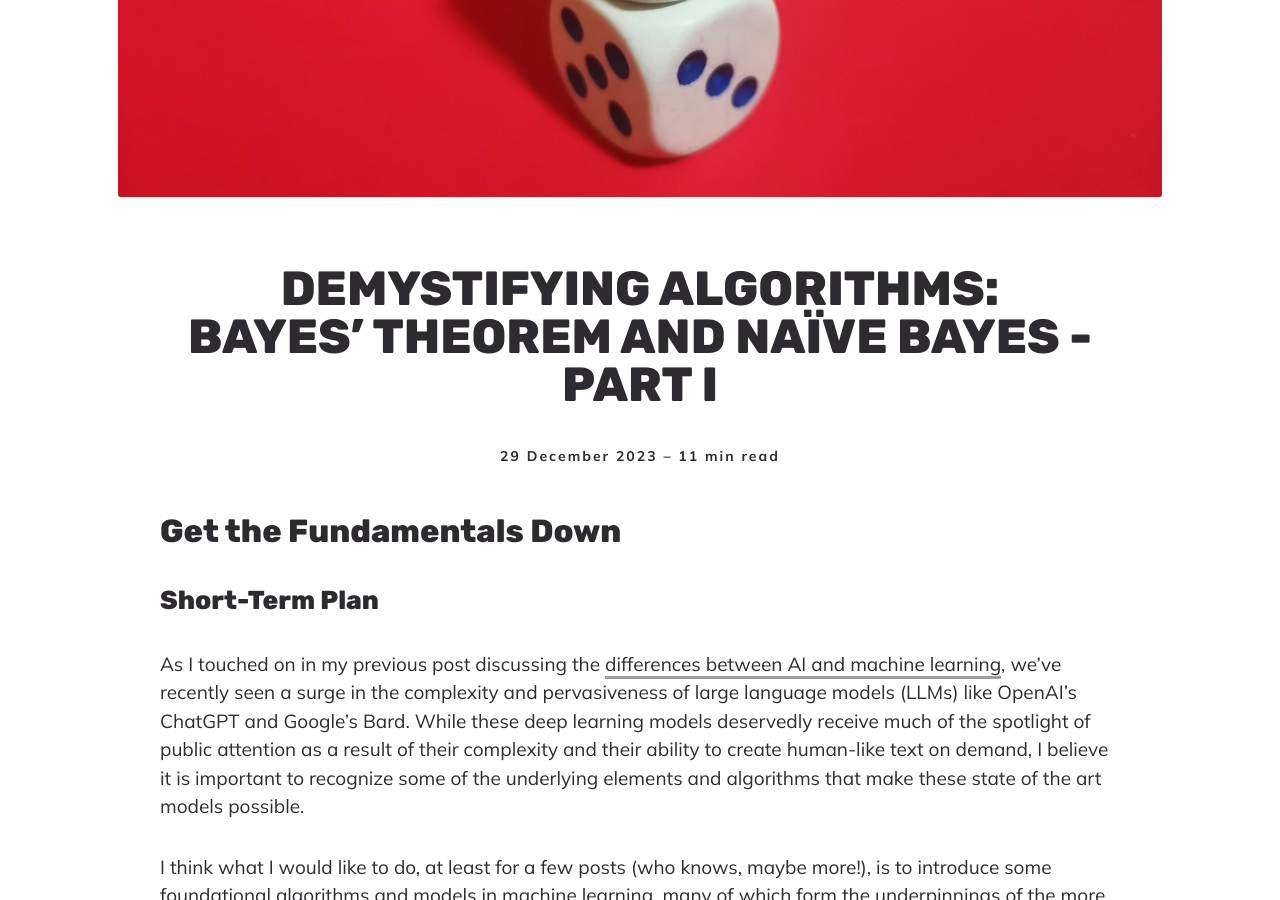
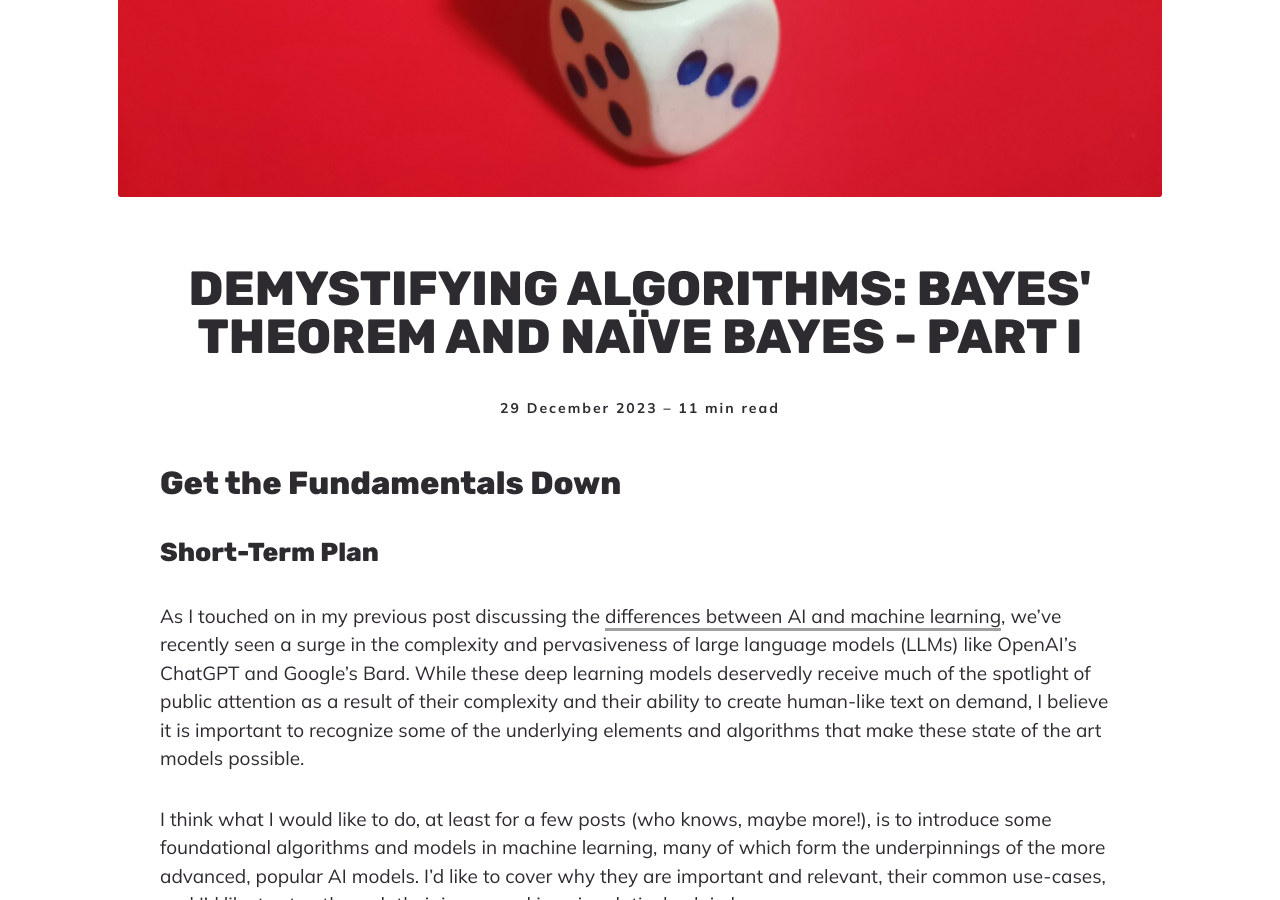
Before and after one commit to Jacob-A-Scott/Personal-Website, a Jekyll site: the page built from _posts/2023-12-29-Bayes-Theorem.md, in a window 1280 px wide and 900 px high, scrolled down 542 px. Built offline with Jekyll 4.4.1, drawn with Linux system fonts in a browser that asks for light colours; nearby versions of some CDN libraries.

Commit message:
Reversing markdownify break tweak. Doesn't work as expected.

```diff
--- a/_layouts/post.html
+++ b/_layouts/post.html
@@ -18,7 +18,7 @@ layout: default
 <div class="container animate">
 
   <div class="post__info">
-    <h1 class="post__title">{{ page.title | markdownify }}</h1>
+    <h1 class="post__title">{{ page.title | escape }}</h1>
     <div class="post__meta">
       <time class="post__date" datetime="{{ page.date | date_to_xmlschema }}">{{ page.date | date_to_long_string }}</time> – <span class="post__minutes">{% assign words = page.content | number_of_words %} {% if words < 360 %} 1 min read {% else %} {{ words | divided_by:180 }} min read {% endif %}
       </span>
--- a/_posts/2023-12-29-Bayes-Theorem.md
+++ b/_posts/2023-12-29-Bayes-Theorem.md
@@ -1,6 +1,6 @@
 ---
 layout: post
-title: "Demystifying Algorithms:<br>Bayes' Theorem and Naïve Bayes - Part I"
+title: "Demystifying Algorithms: Bayes' Theorem and Naïve Bayes - Part I"
 description: "Explaining one of the cornerstones of probability theory. A critical precursor to complex probabilistic models."
 date:   2023-12-29
 image:  '/images/bayes_theorem.jpg'
```
